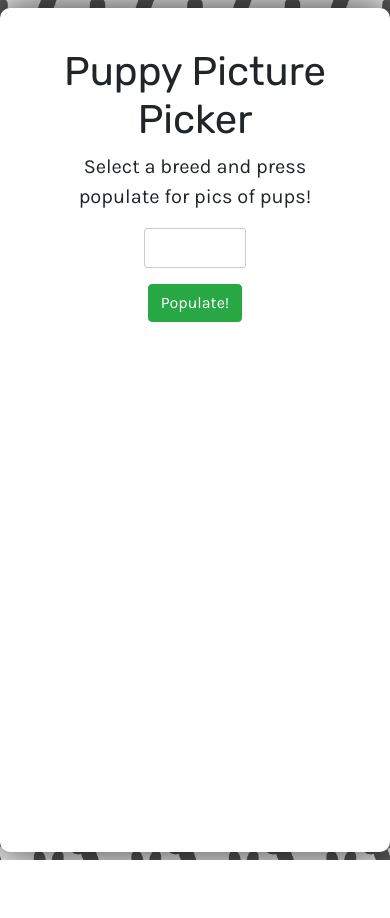
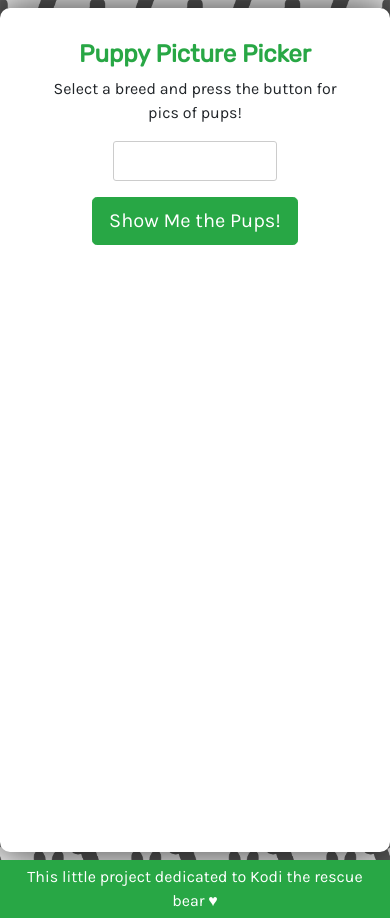
Before and after one commit to malloryrsteffes/dog-breeds, a plain HTML site: page index.html in a window 390 px wide. Before the commit the page ends 860 px from the top, so only its background shows below. Drawn offline with nearby package versions, Linux system fonts and the light colour scheme; no server answers.

Commit message:
footer added

```diff
--- a/index.html
+++ b/index.html
@@ -29,32 +29,49 @@
         <a href="#">upgrade your browser</a> to improve your experience.
       </p>
     <![endif]-->
+    <section id="main">
       <div class="container text-center my-2">
         <div class="row">
           <div class="col-sm-12">
-          <h1 class="mt-2">Puppy Picture Picker</h1>
+            <h1>Puppy Picture Picker</h1>
             <!-- Select Dropdown -->
             <p class="lead">
-            Select a breed and press populate for pics of pups!
+              Select a breed and press the button for pics of pups!
             </p>
             <div class="form">
               <div class="form-group">
-              <label for="breed-select" class="sr-only">Select a breed!</label>
+                <label for="breed-select" class="sr-only"
+                  >Select a breed!</label
+                >
                 <div class="select-container">
                   <select class="form-control" id="breed-list"> </select>
                 </div>
               </div>
-            <button type="submit" class="btn btn-success mb-4" id="populate">
-              Populate!
+              <button
+                type="submit"
+                class="btn btn-lg btn-success mb-4"
+                id="populate"
+              >
+                Show Me the Pups!
               </button>
             </div>
           </div>
         </div>
-
         <!-- Picture Gallery -->
-
         <div id="gallery" class="row text-center"></div>
       </div>
+    </section>
+    <footer>
+      <div class="container">
+        <div class="row">
+          <div class="col-sm-12">
+            <p>
+              This little project dedicated to Kodi the rescue bear &hearts;
+            </p>
+          </div>
+        </div>
+      </div>
+    </footer>
     <script src="main.js" async defer></script>
   </body>
 </html>
--- a/main.js
+++ b/main.js
@@ -60,7 +60,7 @@ let getBreedPics = () => {
       const gallery = document.getElementById("gallery");
       // map over the array and add each array item to the output
       selected_images.map(url => {
-        output += `<div class="col-md-3">
+        output += `<div class="col-6 col-sm-3">
       <img src=${url} class="img-fluid" alt="A very cute ${breed}"/></div>`;
       });
       // Add the entire output to the awaiting container
--- a/style.css
+++ b/style.css
@@ -7,16 +7,21 @@ body {
 
 h1 {
   font-family: "Rubik", sans-serif;
+  margin-top: 1rem;
+  color: #28a745;
+  font-weight: bold;
 }
-.container {
+#main .container {
   background: white;
-  height: 100vh;
+  height: 97vh;
   padding: 2rem 3rem;
   border-radius: 10px;
   -webkit-box-shadow: 0px 0px 46px 5px rgba(0, 0, 0, 0.75);
   -moz-box-shadow: 0px 0px 46px 5px rgba(0, 0, 0, 0.75);
   box-shadow: 0px 0px 46px 5px rgba(0, 0, 0, 0.75);
+  overflow: auto;
 }
+
 .form {
   width: 50%;
   margin: 0 auto;
@@ -41,19 +46,52 @@ h1 {
   background-image: none;
   -webkit-appearance: none;
 }
-
 .select-container select:focus {
   outline: none;
 }
+select:hover {
+  background-color: #28a745;
+  color: white;
+  transition: all 0.4s ease;
+  -webkit-transition: all 0.4s ease;
+}
 
-#breed-list {
-  cursor: pointer;
-}
 .img-fluid {
   border-radius: 5px;
-  max-height: 200px;
+  max-height: 180px;
   margin: 10px 0;
   -webkit-box-shadow: 0px 10px 20px 0px rgba(0, 0, 0, 0.75);
   -moz-box-shadow: 0px 10px 20px 0px rgba(0, 0, 0, 0.75);
   box-shadow: 0px 10px 20px 0px rgba(0, 0, 0, 0.75);
 }
+
+footer {
+  background: #28a745;
+  color: white;
+  text-align: center;
+}
+
+footer p {
+  margin: 0;
+  padding: 5px 0;
+}
+
+/* MEDIA QUERIES */
+
+@media (max-width: 768px) {
+  .form {
+    width: 80%;
+  }
+  h1 {
+    font-size: 1.5rem;
+    margin-top: 0;
+  }
+  p.lead {
+    font-size: 1rem;
+  }
+}
+@media (max-width: 415px) {
+  #main .container {
+    height: 100vh;
+  }
+}
```
Lines whose indentation alone changed are shown as unchanged.
